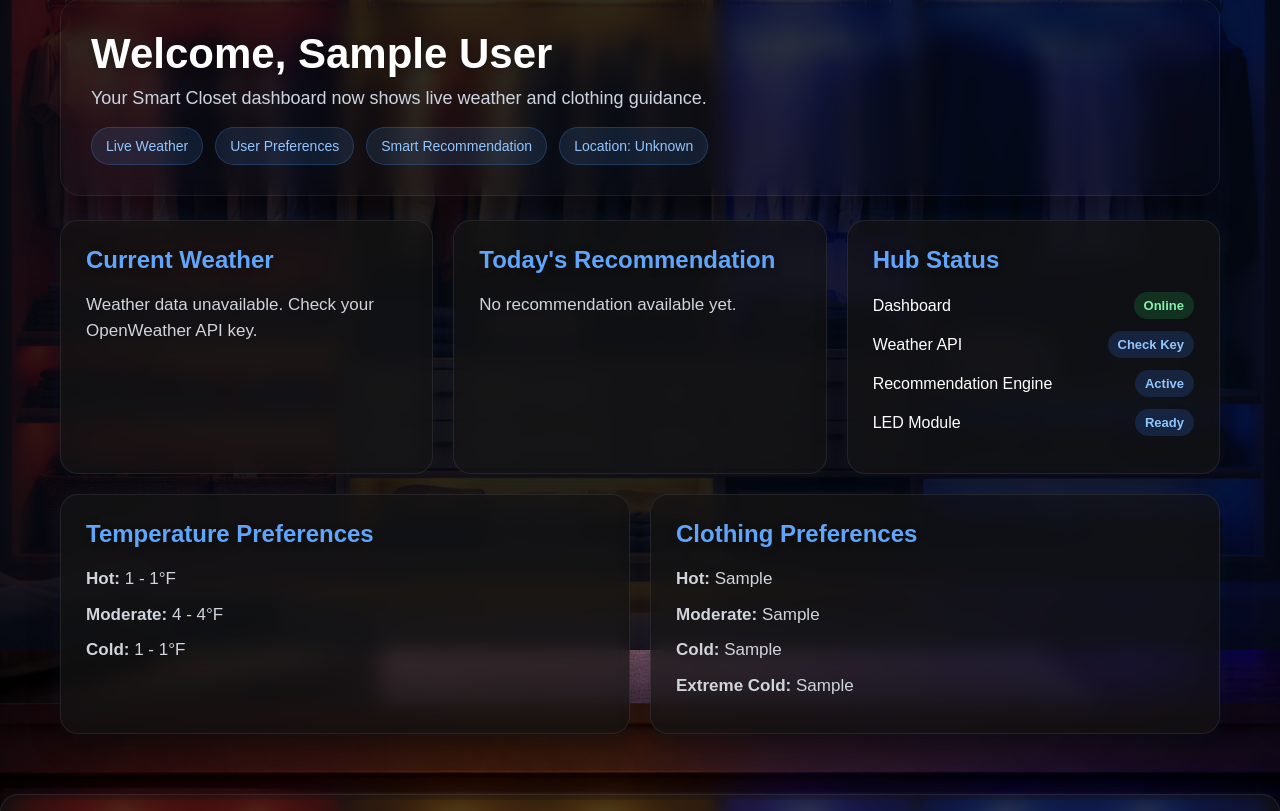
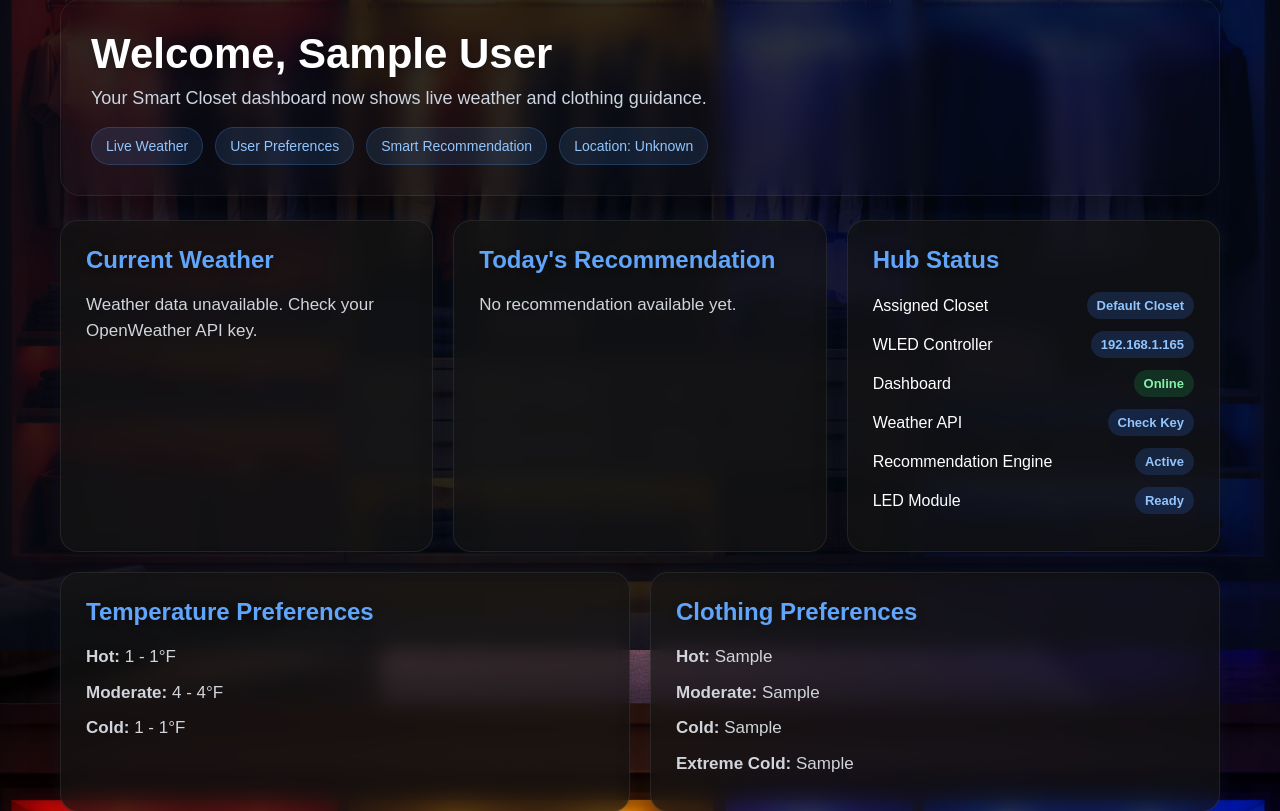
Before and after one commit to api-control-hub-uta/api-control-hub, a FastAPI app: page /dashboard/1 in a window 1280 px wide. Shown: the part 150-961 px from the top of the page. Run offline with FastAPI, Linux system fonts and the light colour scheme; tables that the repository leaves empty hold one stand-in row (values such as "Sample post").

Commit message:
Add profile closet assignment display

```diff
--- a/src/main.py
+++ b/src/main.py
@@ -27,10 +27,19 @@ OPENWEATHER_API_KEY = os.getenv("OPENWEATHER_API_KEY", "")
 DEFAULT_WLED_IP = "192.168.1.165"
 
 PROFILE_WLED_MAP = {
-    1: "192.168.1.165",
-    2: "192.168.1.165",
-    3: "192.168.1.165",
-    4: "192.168.1.165"
+    2: "192.168.1.165",   #Closet 1
+    8: "192.168.1.165",   #Closet 2
+    12: "192.168.1.165",  #Closet 3
+    13: "192.168.1.165",  #Closet 4
+    14: "192.168.1.165"   #Closet 5
+}
+
+PROFILE_CLOSET_MAP = {
+    2: "Closet 1",
+    8: "Closet 2",
+    12: "Closet 3",
+    13: "Closet 4",
+    14: "Closet 5"
 }
 
 def get_wled_json_url(wled_ip):
@@ -41,6 +50,9 @@ def get_wled_info_url(wled_ip):
 
 def get_wled_ip_for_profile(profile_id):
     return PROFILE_WLED_MAP.get(profile_id, DEFAULT_WLED_IP)
+
+def get_closet_name_for_profile(profile_id):
+    return PROFILE_CLOSET_MAP.get(profile_id, "Default Closet")
 
 
 # HOME PAGE
@@ -469,6 +481,9 @@ def dashboard(profile_id: int, request: Request):
     led_extreme_cold_color = settings[5]
     theme = settings[6]
 
+    closet_name = get_closet_name_for_profile(profile_id)
+    wled_ip = get_wled_ip_for_profile(profile_id)
+
     weather = get_current_weather(location, temperature_unit)
 
     recommendation_text = None
@@ -490,8 +505,6 @@ def dashboard(profile_id: int, request: Request):
         recommendation_text = get_clothing_recommendation(temp_for_logic, preferences)
         weather_category = get_weather_category(temp_for_logic, preferences)
         city_name = f'{weather["city"]}, {weather["country"]}'
-
-        wled_ip = get_wled_ip_for_profile(profile_id)
 
         if weather_category:
             selected_led_color, selected_led_rgb, wled_applied = apply_dashboard_led_color(
@@ -537,6 +550,8 @@ def dashboard(profile_id: int, request: Request):
             "led_cold_color": led_cold_color,
             "led_extreme_cold_color": led_extreme_cold_color,
             "weather_category": weather_category,
+            "closet_name": closet_name,
+            "wled_ip": wled_ip,
             "selected_led_color": selected_led_color,
             "selected_led_rgb": selected_led_rgb,
             "wled_applied": wled_applied,
--- a/src/templates/dashboard.html
+++ b/src/templates/dashboard.html
@@ -451,6 +451,15 @@ body.light .weather-icon {
     <div class="info-box">
         <h2>Hub Status</h2>
         <div class="status-row">
+            <span>Assigned Closet</span>
+            <span class="badge active">{{ closet_name }}</span>
+        </div>
+
+        <div class="status-row">
+            <span>WLED Controller</span>
+            <span class="badge active">{{ wled_ip }}</span>
+        </div>
+        <div class="status-row">
             <span>Dashboard</span>
             <span class="badge online">Online</span>
         </div>
```
